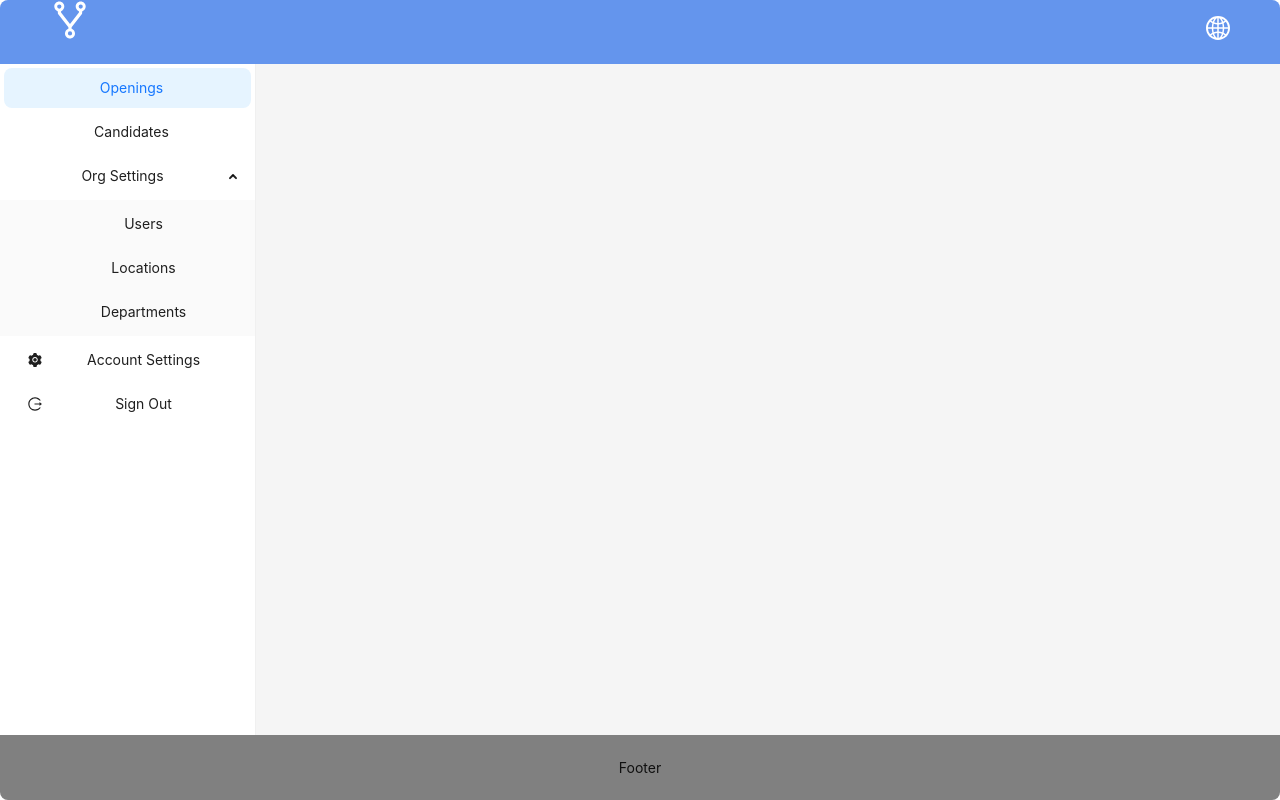
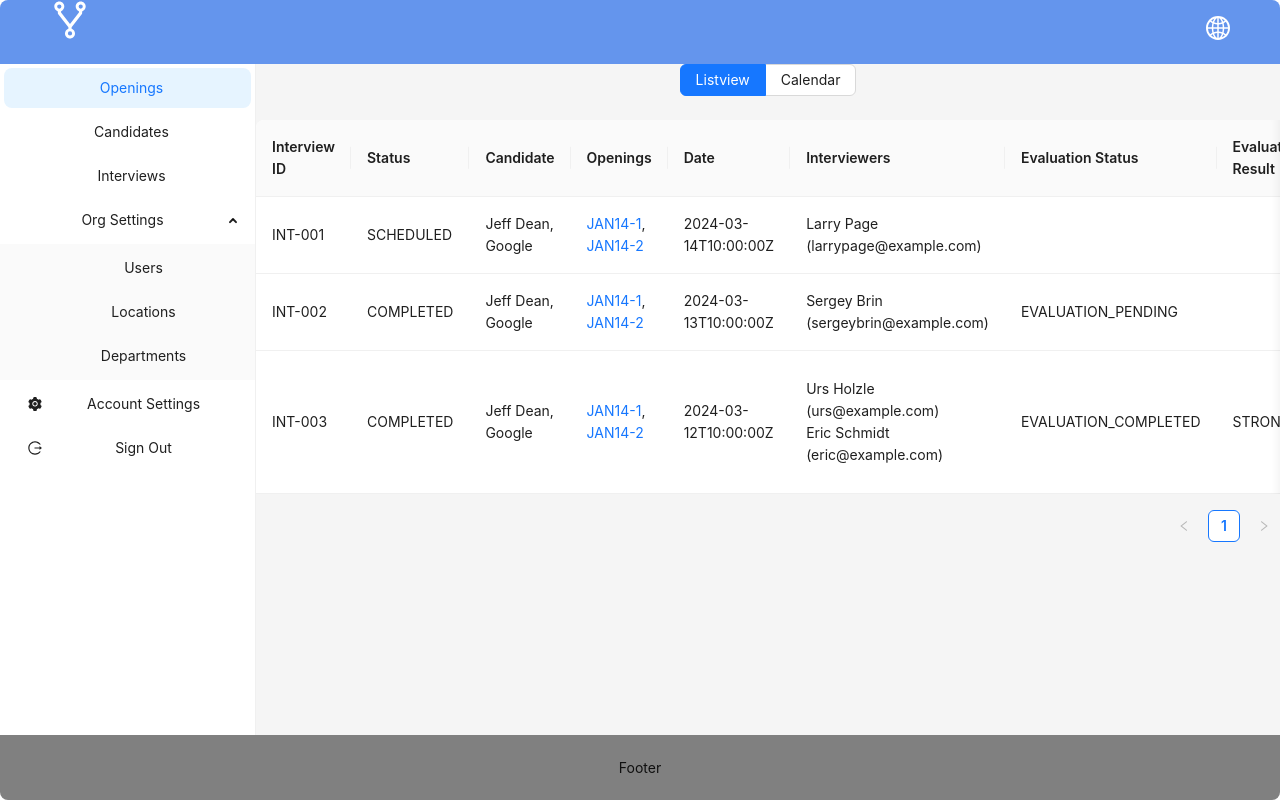
Before and after one commit to vetchium/vetchium, a React (Create React App) app in the folder erised/: page /interviews in a window 1280 px wide. Both pictures are taken after a click on the button "Sign In". Built offline with nearby package versions, Linux system fonts and the light colour scheme.

Commit message:
Interview

```diff
--- a/erised/src/components/Router.tsx
+++ b/erised/src/components/Router.tsx
@@ -8,6 +8,7 @@ import Users from "../pages/Users";
 import Candidates from "../pages/Candidates";
 import Candidacy from "../pages/Candidacy";
 import CreateInterview from "../pages/CreateInterview";
+import Interviews from "../pages/Interviews";
 
 function Router() {
   return (
@@ -23,6 +24,7 @@ function Router() {
         path="/create-interview/:candidacy_id"
         element={<CreateInterview />}
       />
+      <Route path="/interviews" element={<Interviews />} />
       <Route path="/create-opening" element={<CreateOpening />} />
       <Route path="/org-settings" element={<div>Org Settings</div>} />
       <Route path="/org-settings/locations" element={<LocationSelector />} />
--- a/erised/src/components/Sidebar.tsx
+++ b/erised/src/components/Sidebar.tsx
@@ -25,6 +25,10 @@ function Sidebar({ onSignOut }: { onSignOut: () => void }) {
     {
       key: "/candidates",
       label: t("sidebar.candidates"),
+    },
+    {
+      key: "/interviews",
+      label: t("sidebar.interviews"),
     },
     {
       key: "org-settings",
--- a/erised/src/i18n/en/index.ts
+++ b/erised/src/i18n/en/index.ts
@@ -70,13 +70,18 @@ export default {
     notes_too_long: "Notes cannot be longer than 500 characters",
   },
 
-  education: {
-    bachelors: "Bachelors",
-    doesnt_matter: "Doesn't Matter",
-    educational_qualification: "Minimum Qualification",
-    masters: "Masters",
-    phd: "PhD",
-    unspecified: "Unspecified",
+  interviews: {
+    candidate: "Candidate",
+    openings: "Openings",
+    date: "Date",
+    interview_id: "Interview ID",
+    interviewers: "Interviewers",
+    status: "Status",
+    view_calendar: "Calendar",
+    view_list: "Listview",
+    evaluation_status: "Evaluation Status",
+    evaluation_result: "Evaluation Result",
+    evaluation_report: "Evaluation Report",
   },
 
   job_type: {
@@ -103,6 +108,7 @@ export default {
     account_settings: "Account Settings",
     candidates: "Candidates",
     departments: "Departments",
+    interviews: "Interviews",
     openings: "Openings",
     org_settings: "Org Settings",
     sign_out: "Sign Out",
--- /dev/null
+++ b/erised/src/pages/Interviews.tsx
@@ -0,0 +1,177 @@
+import {
+  Button,
+  Calendar,
+  Flex,
+  Radio,
+  RadioChangeEvent,
+  Table,
+  Tag,
+} from "antd";
+import type { Dayjs } from "dayjs";
+import { useState } from "react";
+import { Link } from "react-router-dom";
+import t from "../i18n/i18n";
+
+const interviewData = [
+  {
+    interviewId: "INT-001",
+    interviewStatus: "SCHEDULED",
+    openingIds: ["JAN14-1", "JAN14-2"],
+    candidacyId: "CAND-001",
+    date: "2024-03-14T10:00:00Z",
+    durationInMins: 60,
+    candidateName: "Jeff Dean",
+    candidateCurrentCompany: "Google",
+    interviewers: [{ name: "Larry Page", email: "larrypage@example.com" }],
+    hiringManager: { name: "Urs Holzle", email: "ursholzle@example.com" },
+  },
+  {
+    interviewId: "INT-002",
+    interviewStatus: "COMPLETED",
+    evaluationStatus: "EVALUATION_PENDING",
+    openingIds: ["JAN14-1", "JAN14-2"],
+    candidacyId: "CAND-001",
+    date: "2024-03-13T10:00:00Z",
+    durationInMins: 30,
+    candidateName: "Jeff Dean",
+    candidateCurrentCompany: "Google",
+    interviewers: [{ name: "Sergey Brin", email: "sergeybrin@example.com" }],
+    hiringManager: { name: "Urs Holzle", email: "ursholzle@example.com" },
+  },
+  {
+    interviewId: "INT-003",
+    interviewStatus: "COMPLETED",
+    evaluationStatus: "EVALUATION_COMPLETED",
+    evaluationResult: "STRONG_YES",
+    evaluationReport: "Strong Candidate. Will be lucky to hire him.",
+    openingIds: ["JAN14-1", "JAN14-2"],
+    candidacyId: "CAND-001",
+    date: "2024-03-12T10:00:00Z",
+    durationInMins: 30,
+    candidateName: "Jeff Dean",
+    candidateCurrentCompany: "Google",
+    interviewers: [
+      { name: "Urs Holzle", email: "urs@example.com" },
+      { name: "Eric Schmidt", email: "eric@example.com" },
+    ],
+    hiringManager: { name: "Urs Holzle", email: "ursholzle@example.com" },
+  },
+];
+
+export default function Interviews() {
+  const [view, setView] = useState("list");
+
+  const handleCellRender = (date: Dayjs) => {
+    const dateString = date.format("YYYY-MM-DD");
+    const interviewsForDate = interviewData.filter((interview) =>
+      interview.date.startsWith(dateString)
+    );
+
+    return (
+      <div style={{ maxHeight: "100px", overflowY: "scroll" }}>
+        {interviewsForDate.map((interview) => (
+          <Tag key={interview.interviewId} color="blue">
+            {interview.candidateName}
+          </Tag>
+        ))}
+      </div>
+    );
+  };
+
+  const handleViewChange = (e: RadioChangeEvent) => {
+    setView(e.target.value);
+  };
+
+  const columns = [
+    {
+      title: t("interviews.interview_id"),
+      dataIndex: "interviewId",
+      key: "interviewId",
+    },
+    {
+      title: t("interviews.status"),
+      dataIndex: "interviewStatus",
+      key: "interviewStatus",
+    },
+    {
+      title: t("interviews.candidate"),
+      dataIndex: "candidateName",
+      key: "candidateName",
+      render: (candidateName: string, record: any) =>
+        `${candidateName}, ${record.candidateCurrentCompany}`,
+    },
+    {
+      title: t("interviews.openings"),
+      dataIndex: "openingIds",
+      key: "openingIds",
+      render: (openingIds: string[]) =>
+        openingIds
+          ? openingIds.map((id, index) => (
+              <>
+                <Link key={id} to={`/openings/${id}`}>
+                  {id}
+                </Link>
+                {index < openingIds.length - 1 && ", "}
+              </>
+            ))
+          : null,
+    },
+    {
+      title: t("interviews.date"),
+      dataIndex: "date",
+      key: "date",
+    },
+    {
+      title: t("interviews.interviewers"),
+      dataIndex: "interviewers",
+      key: "interviewers",
+      render: (interviewers: any) =>
+        interviewers.map((interviewer: any) => (
+          <div key={interviewer.email}>
+            {interviewer.name} ({interviewer.email})
+          </div>
+        )),
+    },
+    {
+      title: t("interviews.evaluation_status"),
+      dataIndex: "evaluationStatus",
+      key: "evaluationStatus",
+    },
+    {
+      title: t("interviews.evaluation_result"),
+      dataIndex: "evaluationResult",
+      key: "evaluationResult",
+    },
+    {
+      title: t("interviews.evaluation_report"),
+      dataIndex: "evaluationReport",
+      key: "evaluationReport",
+    },
+  ];
+
+  return (
+    <Flex vertical gap="large">
+      <Radio.Group
+        defaultValue="list"
+        onChange={handleViewChange}
+        buttonStyle="solid"
+      >
+        <Radio.Button value="list">{t("interviews.view_list")}</Radio.Button>
+        <Radio.Button value="calendar">
+          {t("interviews.view_calendar")}
+        </Radio.Button>
+      </Radio.Group>
+
+      {view === "calendar" ? (
+        <Calendar cellRender={handleCellRender} mode="month" />
+      ) : (
+        <Table
+          columns={columns}
+          dataSource={interviewData}
+          rowKey={(record) => record.interviewId}
+          scroll={{ x: true }}
+        />
+      )}
+    </Flex>
+  );
+}
```
